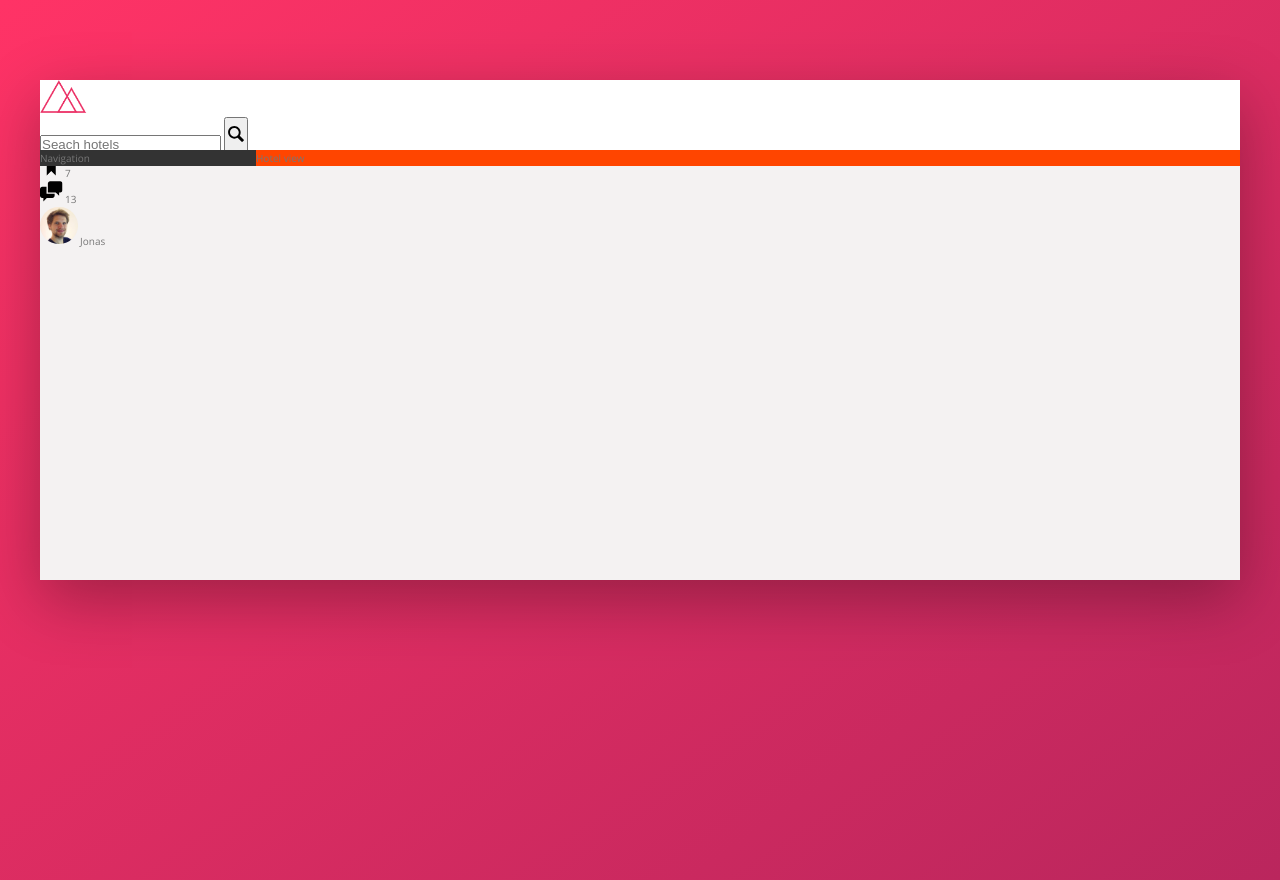
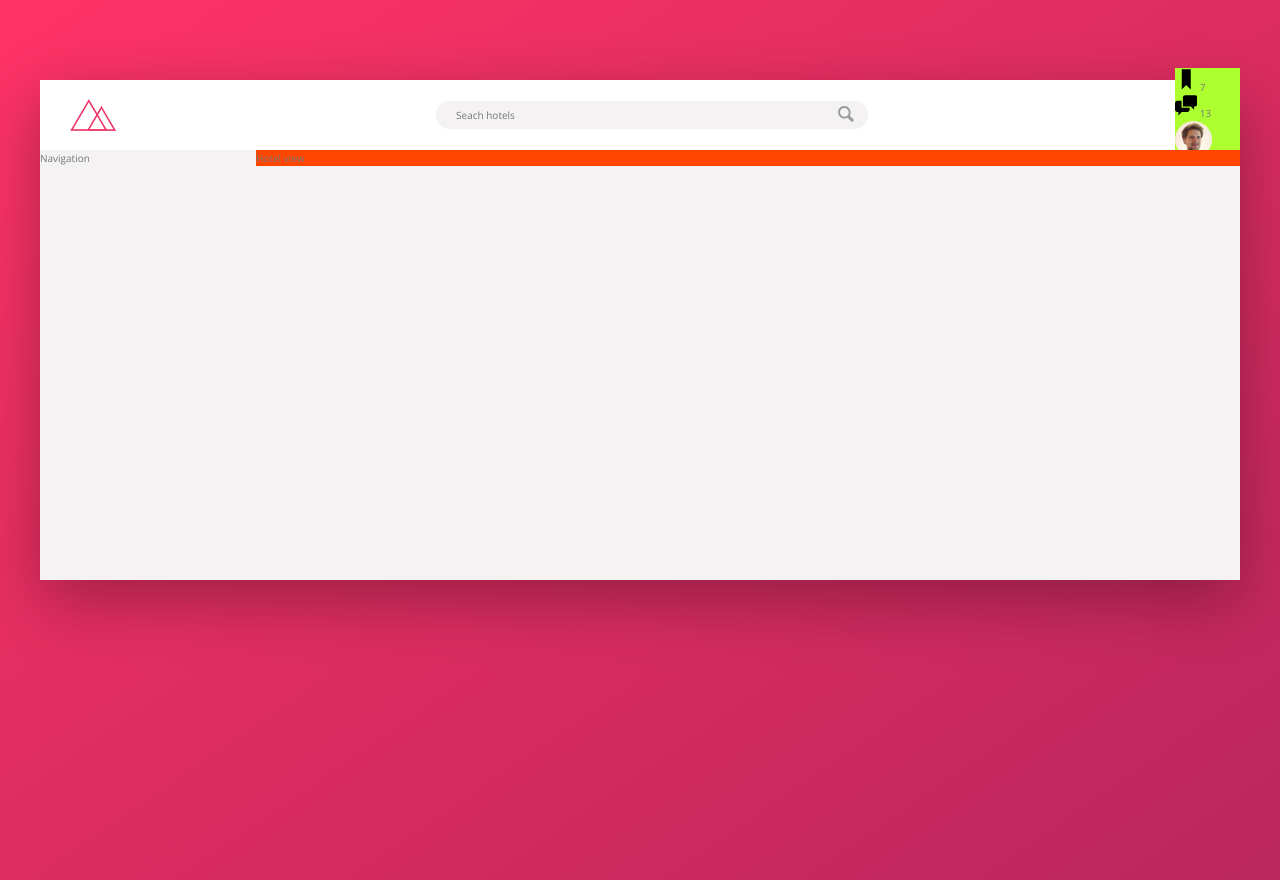
Before and after one commit to siuchoing/Advanced_CSS_and_Sass-Trillo, a website: page index.html in a window 1280 px wide. Drawn offline with nearby package versions, Linux system fonts and the light colour scheme; files that its build step writes are made by us from their sources.

Commit message:
Build search input and button with space-between flex elements

```diff
--- a/sass/_components.scss
+++ b/sass/_components.scss
@@ -2,22 +2,61 @@
 // LOGO
 .logo {
   height: 3.25rem;
+  margin-left: 3rem;
 }
 
 //////////////////////////////////////
 // SEARCH
 .search {
+  flex: 0 0 40%;
+
+  display: flex;                                          // make input and search button in an row with same flex height
+  align-items: center;                                    // make flex elements in center position vertically
+  justify-content: center;                                // make flex elements in center position horizontally
+
   &__input {
+    font-family: inherit;                                 // inherit: 繼承至父層的 font-family 設定値。
+    font-size: inherit;
+    color: inherit;
+    background-color: var(--color-grey-light-2);
+    border: none;
+    padding: .7rem 2rem;
+    border-radius: 100px;
+    width: 90%;
+    transition: all .2s;
+    margin-right: -3.25rem;                                // Solved - search button wrapping, so it will move on top
 
+    &:focus {
+      outline: none;                                      // without border
+      width: 100%;
+      background-color: var(--color-grey-light-3);
+    }
+  }
+
+  // using adjacent selector to select the sibling of the selected input
+  &__input:focus + &__button {
+    background-color: var(--color-grey-light-3);
   }
 
   &__button {
+    border: none;
+    background-color: var(--color-grey-light-2);
 
+    &:focus {
+      outline: none;                                      // without border
+    }
+
+    &:active {
+      transform: translateY(2px);
+    }
   }
 
   &__icon {
-    height: 3rem;
+    height: 2rem;
     width: 2rem;
+    fill: var(--color-grey-dark-3);                       // filling in the color of a SVG shape
+
+
   }
 }
 
@@ -25,6 +64,8 @@
 //////////////////////////////////////
 // USER NAVIGATION
 .user-nav {
+  background-color: greenyellow;
+
   &__icon-box {
 
   }
--- a/sass/_layout.scss
+++ b/sass/_layout.scss
@@ -12,6 +12,10 @@
   height: 7rem;
   background-color: #fff;
   border-bottom: var(--color-grey-light-2);
+
+  display: flex;
+  justify-content: space-between;
+  align-items: center;
 }
 
 .content {
@@ -19,7 +23,7 @@
 }
 
 .sidebar {
-  background-color: var(--color-grey-dark-1);
+  background-color:i var(--color-grey-dark-1);
 
   flex: 0 0 18%;                                      // NO flex-grow if there are some space;
                                                       // No shirk if there are not enough space
```
